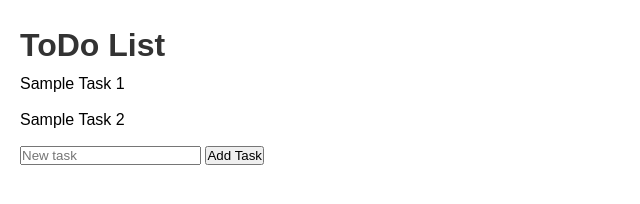
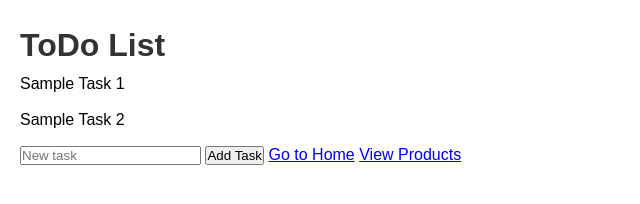
Before and after one commit to alce65/indra-13-10-demo-01, a plain HTML site: page web/todo/index.html in a window 1280 px wide. Shown: the whole page, without its empty margins (0-640 px from the left). Drawn offline with Linux system fonts and the light colour scheme.

Commit message:
Add nav links to Todo Page

```diff
--- a/web/todo/index.html
+++ b/web/todo/index.html
@@ -15,5 +15,7 @@
     </ul>
     <input type="text" id="new-task" placeholder="New task" />
     <button id="add-task">Add Task</button>
+    <a href="../index.html">Go to Home</a>
+    <a href="../products/index.html">View Products</a>
   </body>
 </html>
```
